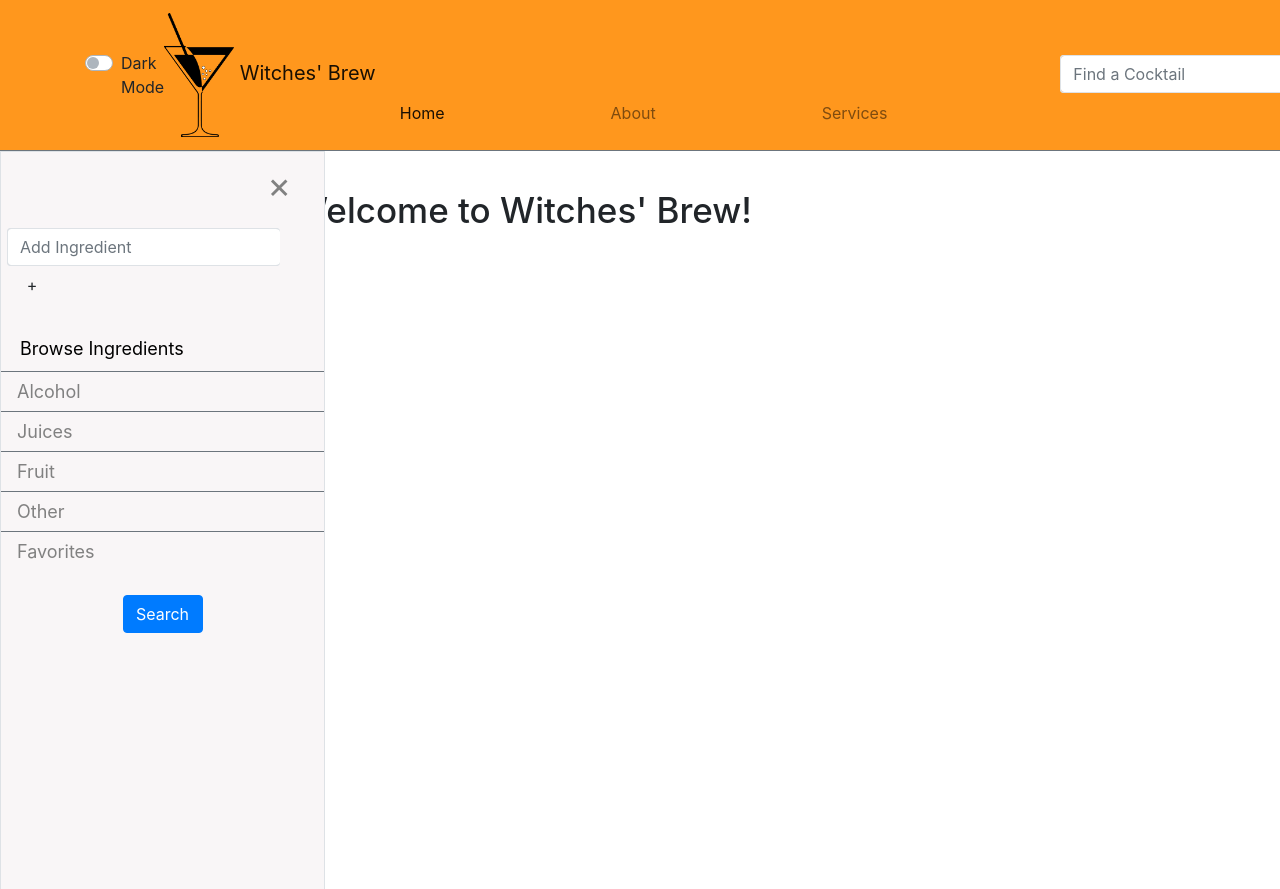
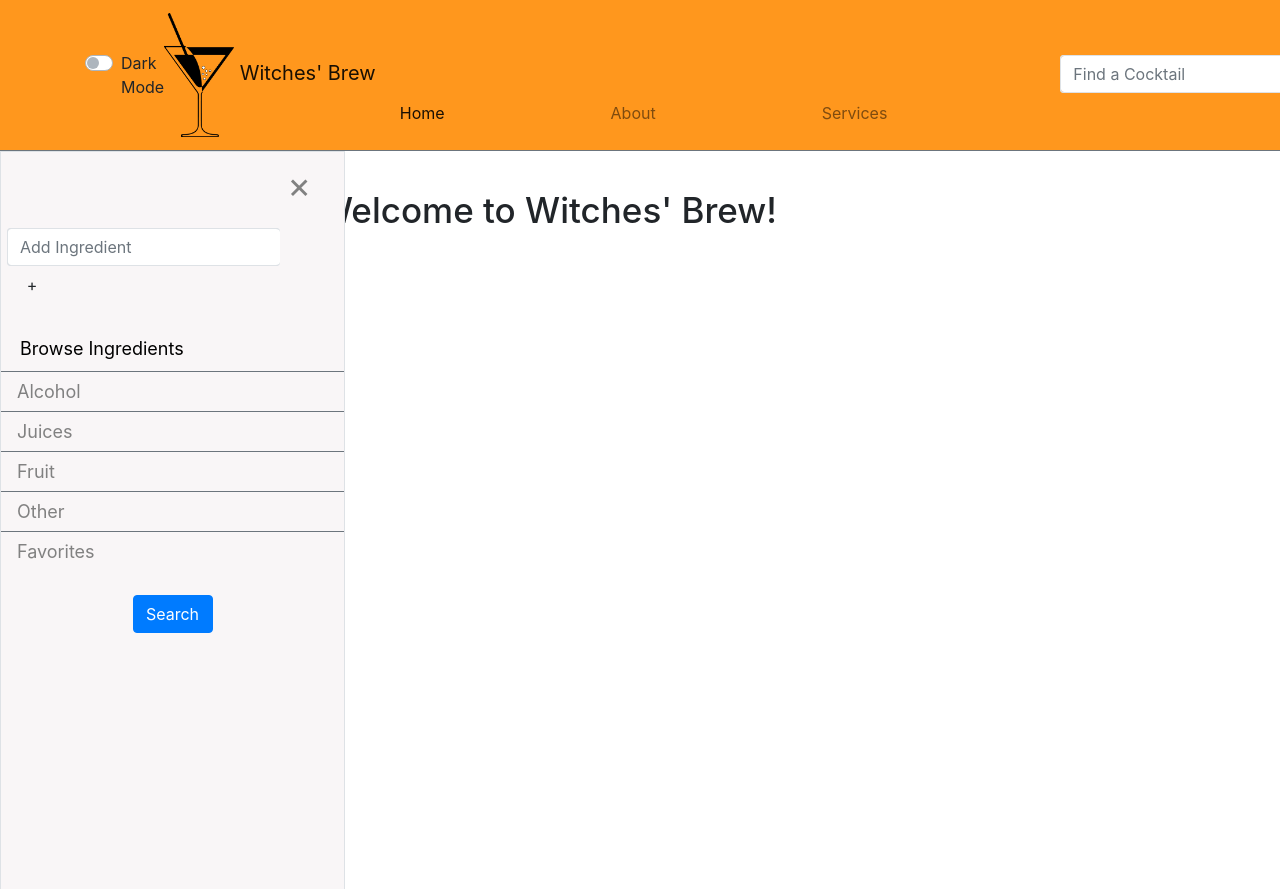
Before and after one commit to CS3398-betazoids-alphamales/CS3398-betazoids-S2020, a website with bundled scripts: page index.html in a window 1280 px wide. Shown: the top 889 px of the page. Built offline with nearby package versions, Linux system fonts and the light colour scheme; no server answers; a script that the page names is missing.

Commit message:
sidebar update

```diff
--- a/js/scripts.js
+++ b/js/scripts.js
@@ -183,7 +183,7 @@ $("#sideexit").click(function(){
 });
 
 $("#sideopen").click(function(){
-  document.getElementById("side-navigation").style.width = "320px";
+  document.getElementById("side-navigation").style.width = "345px";
 });
 
 function sidebarSearch(){
--- a/style/custom.css
+++ b/style/custom.css
@@ -145,7 +145,7 @@ body{
 #content-wrapper{
 	transition: margin-left .5s;
 	transition: margin 0.5s;
-	margin-left: 230px;
+	margin-left: 255px;
 }
 
  /* The sidebar menu */
@@ -192,7 +192,7 @@ body{
 }
 
   #side-navigation{
-    width: 325px;
+    width: 345px;
   }
 
 .openbtn {
```
